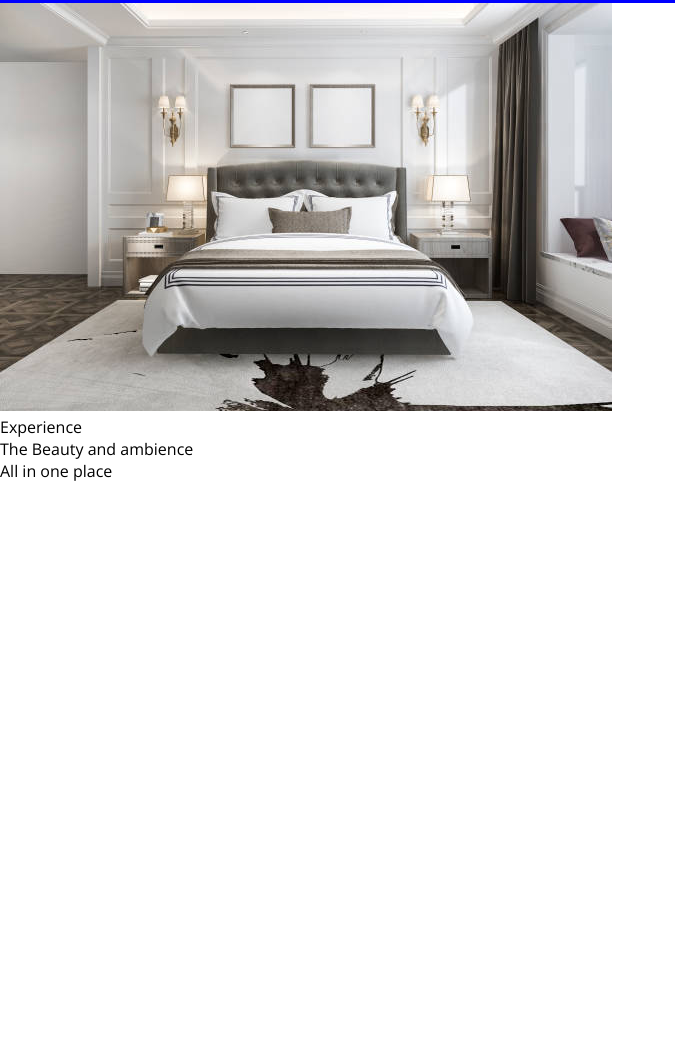
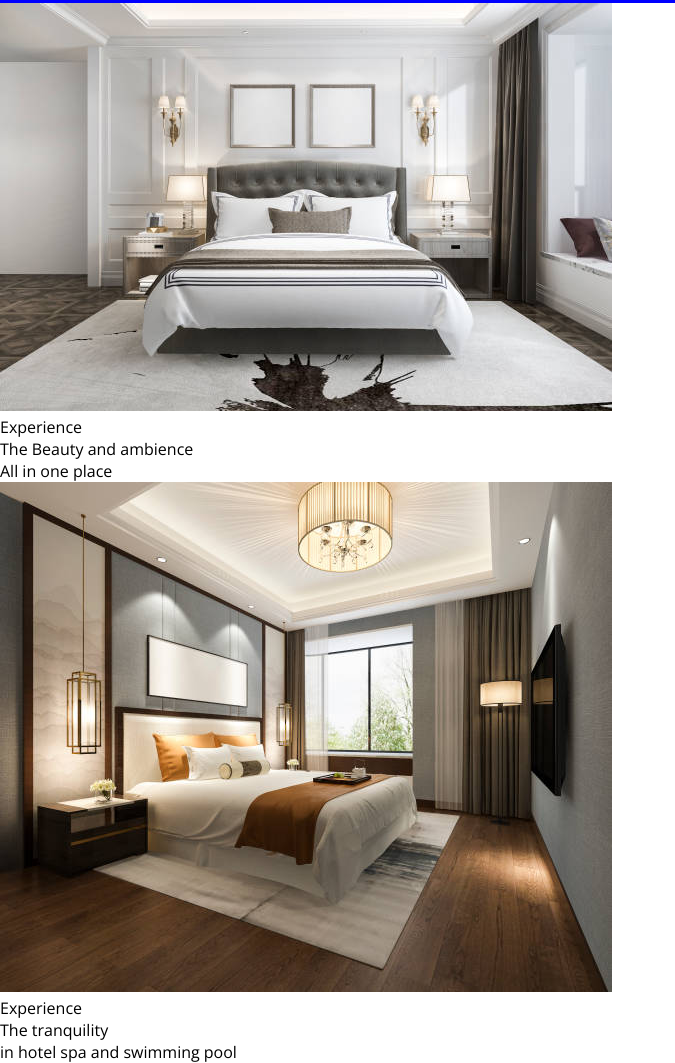
Before and after one commit to GeoffreyMokua/Hotel-booking-app, a plain HTML site: page index.html in a window 1280 px wide. Shown: the part 346-1409 px from the top of the page, without its empty margins (0-675 px from the left). Before the commit the page ends 828 px from the top, so only its background shows below. Drawn offline with nearby package versions, Linux system fonts and the light colour scheme.

Commit message:
this commit will add the images 2 of image slider

```diff
--- a/index.html
+++ b/index.html
@@ -31,6 +31,13 @@
                 <p class="simple">All in one place </p></div>
     </div></div>
 
+    <div><div class="tm-slider"><img class="tm-sliderimage" src="images/image_slider 2.jpg" alt="Majestic Hotel">
+        <div class="tm-slidertext">
+        <p class="bold"> Experience</p>
+        <p class="simple">The tranquility </p>
+            <p class="simple">in hotel spa and swimming pool </p></div>
+</div></div>
+
 
 
     </section>
```
